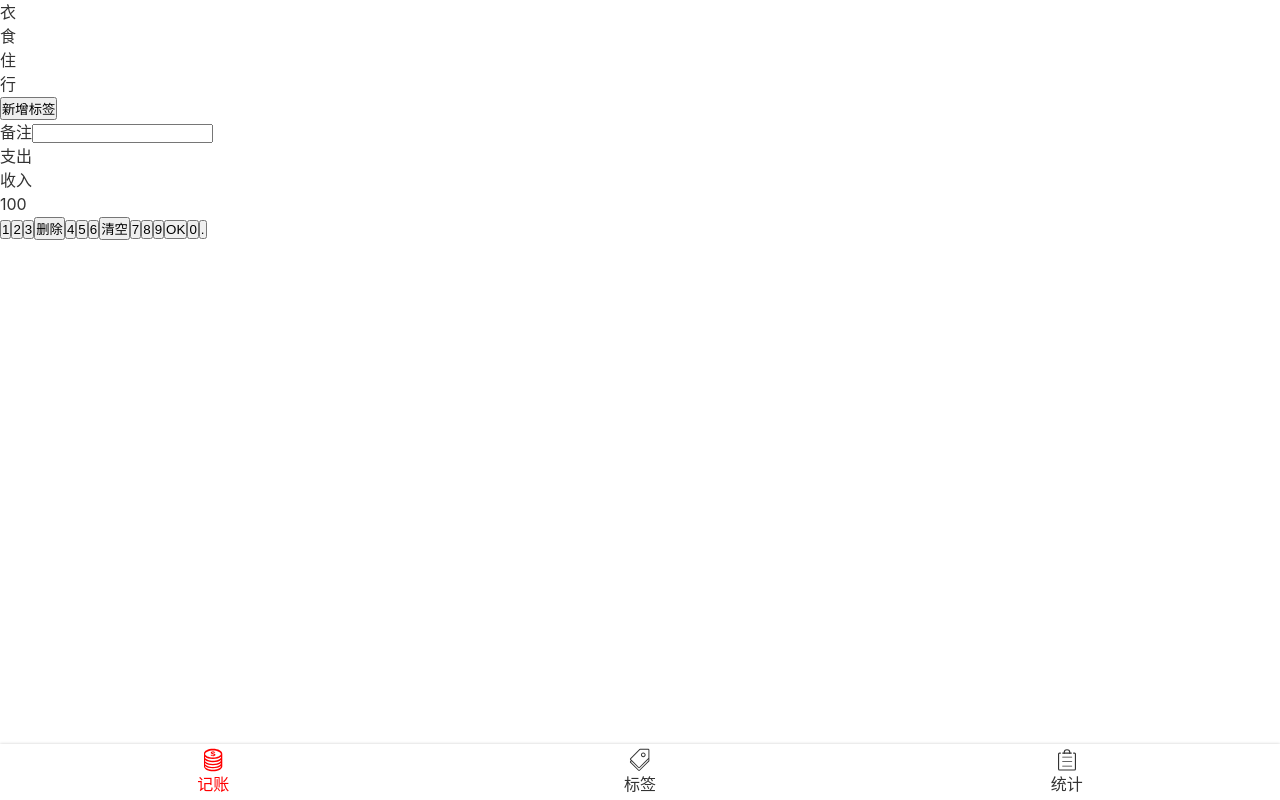
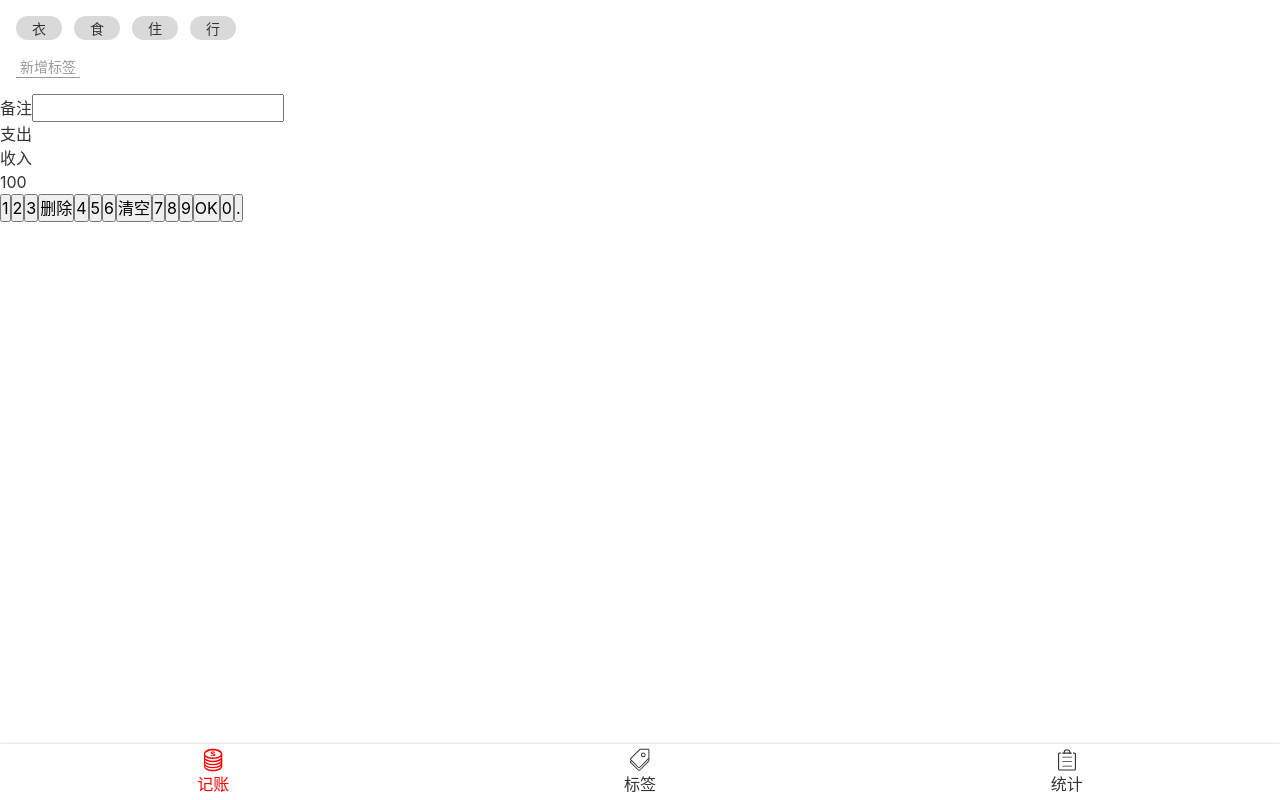
Before and after one commit to haxiedaimala/billing, a Vue app: page /label#/money in a window 1280 px wide. Built offline with nearby package versions, Linux system fonts and the light colour scheme.

Commit message:
Money 样式 CSS1

```diff
--- a/src/assets/styles/reset.scss
+++ b/src/assets/styles/reset.scss
@@ -8,3 +8,15 @@ a {
   text-decoration: none;
   color: inherit;
 }
+
+ul, li {
+  list-style: none;
+}
+
+button, input {
+  font: inherit;
+}
+
+:focus {
+  outline: none;
+}
--- a/src/views/Money.vue
+++ b/src/views/Money.vue
@@ -45,4 +45,38 @@
 </template>
 
 <style lang="scss" scoped>
+$h: 24px;
+$border-radius: $h/2;
+.tags {
+  font-size: 14px;
+  padding: 16px;
+
+  > .current {
+    display: flex;
+
+    > li {
+      background: #d9d9d9;
+      height: $h;
+      border-radius: $border-radius;
+      padding: 0 16px;
+      display: flex;
+      align-items: center;
+      justify-content: center;
+      margin-right: 12px;
+    }
+  }
+
+  > .new {
+    padding-top: 16px;
+
+    > button {
+      background: transparent;
+      border: none;
+      color: #999;
+      border-bottom: 1px solid;
+      padding: 0 4px;
+    }
+  }
+
+}
 </style>
```
